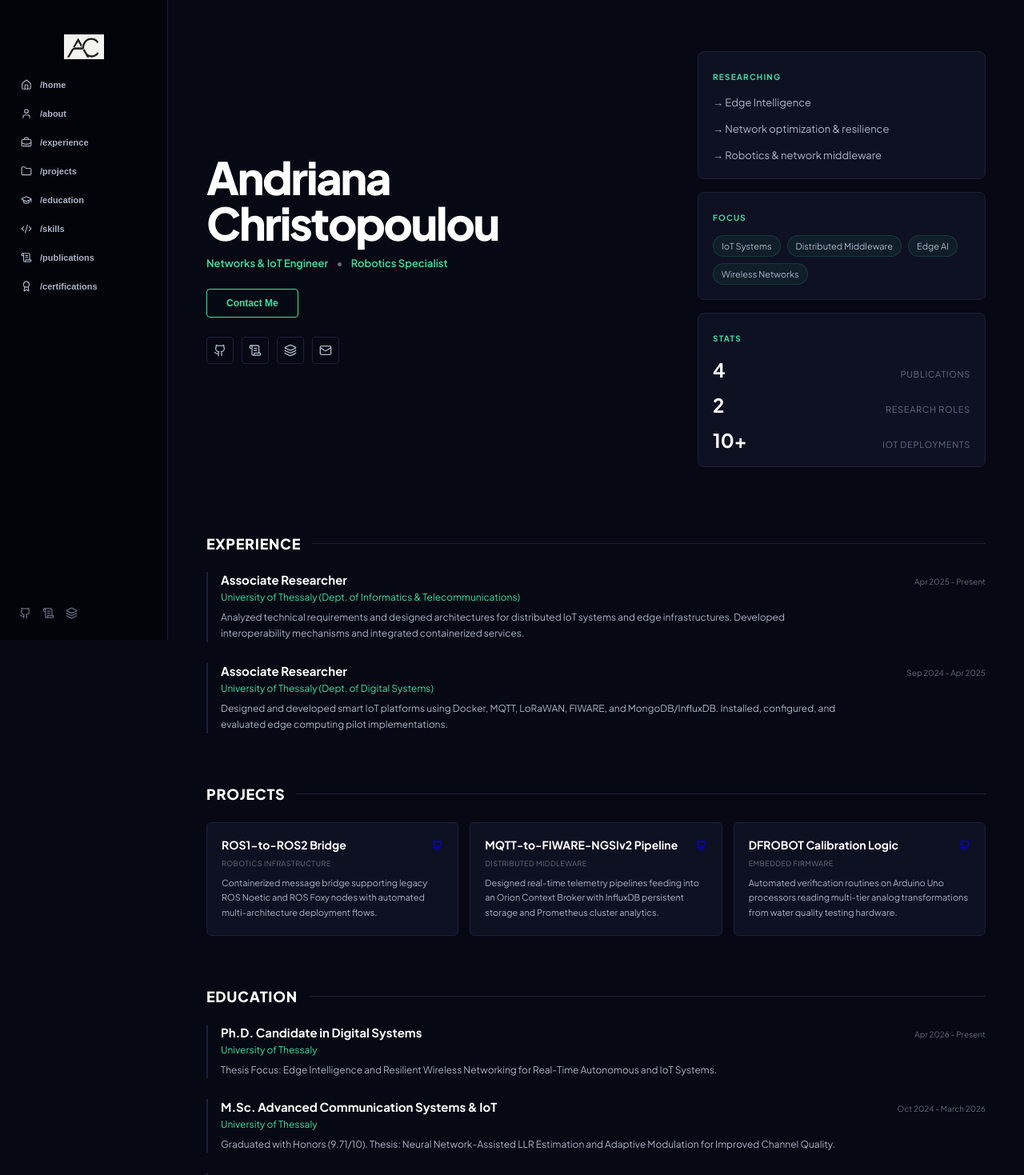
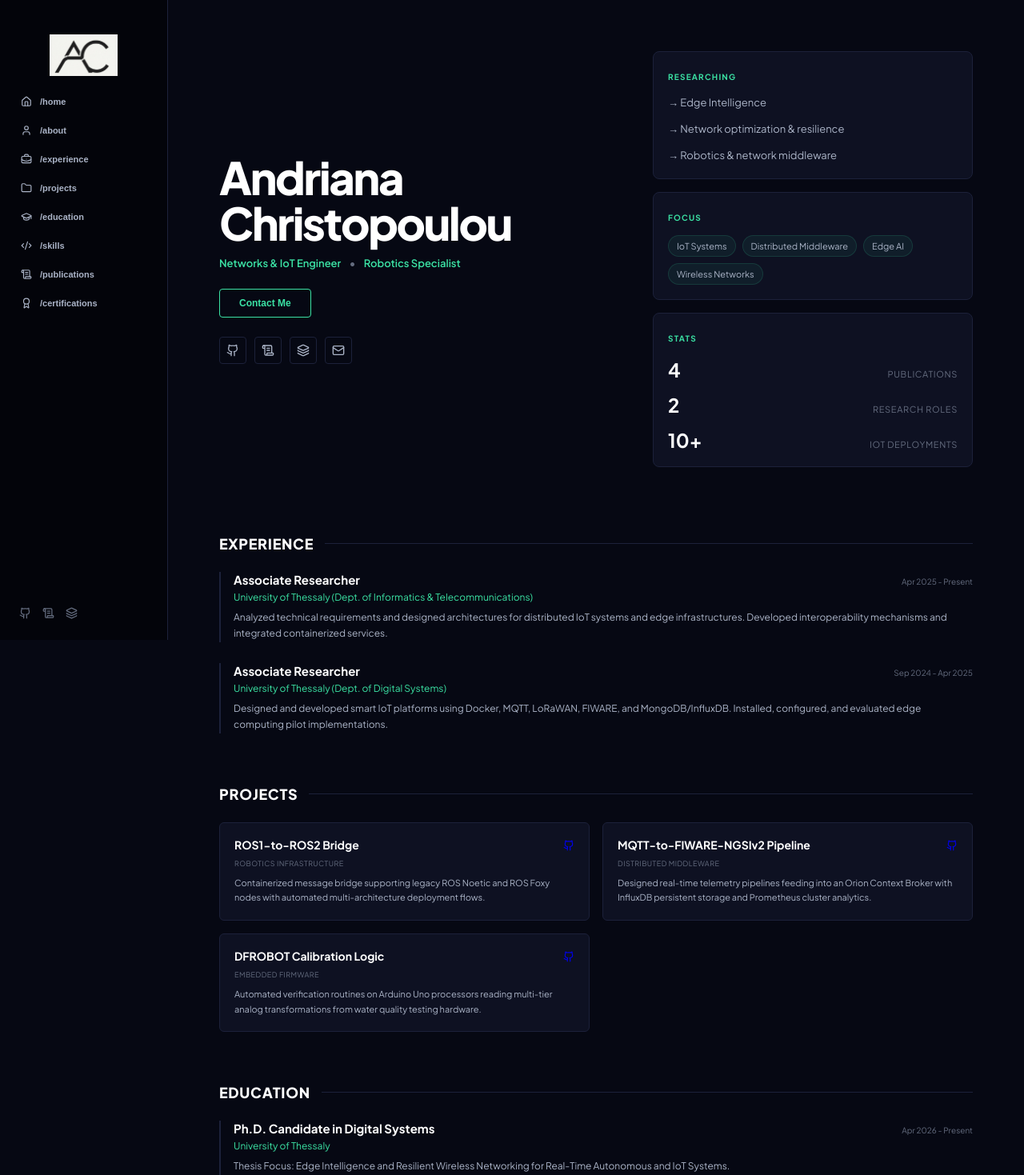
Before and after one commit to losandriana/bio, a React (Vite) app: page / in a window 1280 px wide. Shown: the top 1469 px of the page at 80% size. Built offline with nearby package versions, Linux system fonts and the light colour scheme.

Commit message:
Update styles.css

```diff
--- a/src/styles.css
+++ b/src/styles.css
@@ -56,31 +56,16 @@
 
 .sidebar-stacked-brand {
   display: flex;
-  justify-content: center; /* Centers the logo horizontally */
-  align-items: center;     /* Centers the logo vertically */
-  padding: 15px 0;         /* Adds some breathing room around it */
+  justify-content: center;
+  align-items: center;
+  padding: 15px 0;
 }
 
+/* UPDATED: Scaling up the branding element size safely */
 .sidebar-logo {
-  max-width: 100%;         /* Ensures it never spills out of the sidebar */
-  height: auto;            /* Keeps the logo's original proportions */
-  width: 50px;             /* Control the size here (adjust as needed) */
-}
-
-.first-name-row {
-  font-size: 22px;
-  font-weight: 800;
-  line-height: 1.05;
-  letter-spacing: -0.03em;
-}
-
-.last-name-row {
-  font-size: 11px;
-  font-weight: 500;
-  color: var(--text-dim);
-  text-transform: uppercase;
-  letter-spacing: 0.08em;
-  margin-top: 4px;
+  max-width: 100%;
+  height: auto;
+  width: 85px;
 }
 
 .sidebar-links-list {
@@ -144,20 +129,18 @@
    MAIN CONTENT
 ====================================== */
 
+/* UPDATED: Removed max-width constraint to fill the page grid naturally */
 .content-stream {
   flex: 1;
   margin-left: 210px;
-  max-width: 1320px;
-  padding: 52px 48px 72px 48px;
+  padding: 52px 64px 72px 64px;
 }
 
 .hero-section,
-.about-section,
 .generic-section {
   scroll-margin-top: 40px;
 }
 
-.about-section,
 .generic-section {
   margin-bottom: 64px;
 }
@@ -166,10 +149,11 @@
    HERO
 ====================================== */
 
+/* UPDATED: Widened layout columns to handle expansive displays fluidly */
 .hero-section {
   display: grid;
-  grid-template-columns: 1fr 360px;
-  gap: 56px;
+  grid-template-columns: 1fr 400px;
+  gap: 64px;
   align-items: center;
   min-height: 68vh;
   margin-bottom: 72px;
@@ -351,79 +335,6 @@
 }
 
 /* ======================================
-   ABOUT
-====================================== */
-
-.detailed-narrative {
-  max-width: 760px;
-  font-size: 13px;
-  line-height: 1.75;
-  color: var(--text-muted);
-  margin-bottom: 18px;
-}
-
-.quick-specs-grid {
-  display: flex;
-  flex-wrap: wrap;
-  gap: 18px;
-  margin: 0 0 28px 0;
-  font-size: 11px;
-  color: var(--text-dim);
-}
-
-.quick-specs-grid span {
-  display: flex;
-  align-items: center;
-  gap: 6px;
-}
-
-.inline-email-link {
-  color: inherit;
-  text-decoration: none;
-}
-
-.inline-email-link:hover {
-  color: var(--brand-green);
-}
-
-/* ======================================
-   CV
-====================================== */
-
-.cv-download-banner {
-  width: 100%;
-  max-width: 680px;
-  border: 1px solid var(--border-line);
-  background-color: var(--bg-surface);
-  padding: 12px 16px;
-  border-radius: 6px;
-  display: flex;
-  align-items: center;
-  justify-content: space-between;
-  transition: all 0.15s ease;
-}
-
-.cv-download-banner:hover {
-  border-color: var(--brand-green);
-}
-
-.banner-left {
-  display: flex;
-  align-items: center;
-  gap: 12px;
-}
-
-.banner-title {
-  font-size: 13px;
-  font-weight: 700;
-}
-
-.banner-subtitle {
-  font-size: 10px;
-  color: var(--text-dim);
-}
-
-/* ======================================
    EXPERIENCE / EDUCATION
 ====================================== */
 
@@ -464,7 +375,7 @@
 
 .tile-description-body {
   margin: 0;
-  max-width: 780px;
+  max-width: 100%; /* Changed from 780px to align beautifully with full layout width */
   font-size: 12px;
   line-height: 1.7;
   color: var(--text-muted);
@@ -482,10 +393,11 @@
    PROJECTS
 ====================================== */
 
+/* UPDATED: Uses an auto-fit template logic to dynamically absorb whitespace */
 .cards-structural-grid {
   display: grid;
-  grid-template-columns: repeat(3, 1fr);
-  gap: 14px;
+  grid-template-columns: repeat(auto-fit, minmax(320px, 1fr));
+  gap: 16px;
 }
 
 .info-display-card {
@@ -617,12 +529,6 @@
    RESPONSIVE
 ====================================== */
 
-@media (max-width: 1100px) {
-  .cards-structural-grid {
-    grid-template-columns: repeat(2, 1fr);
-  }
-}
-
 @media (max-width: 960px) {
   .left-sidebar-nav {
     display: none;
@@ -638,10 +544,6 @@
     grid-template-columns: 1fr;
     gap: 32px;
     min-height: auto;
-  }
-
-  .cards-structural-grid {
-    grid-template-columns: 1fr;
   }
 
   .skills-split-layout {
```
